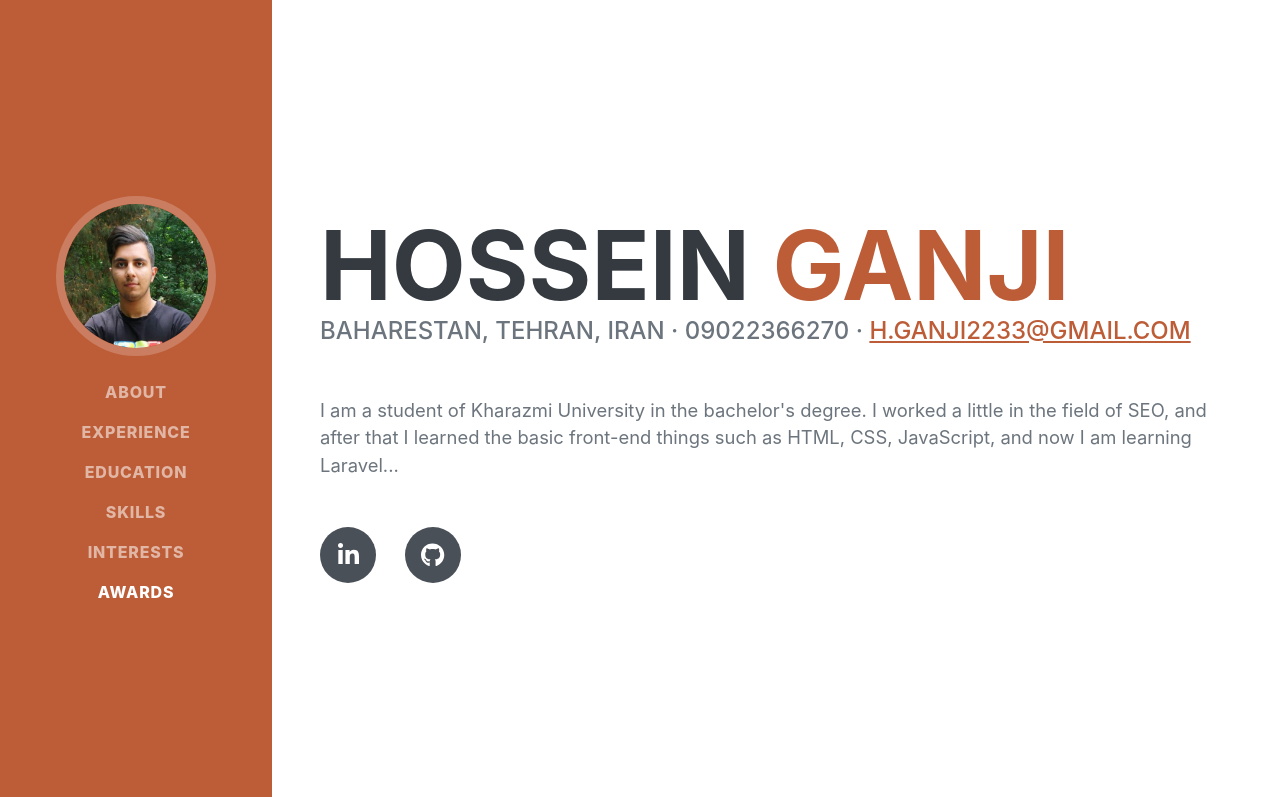
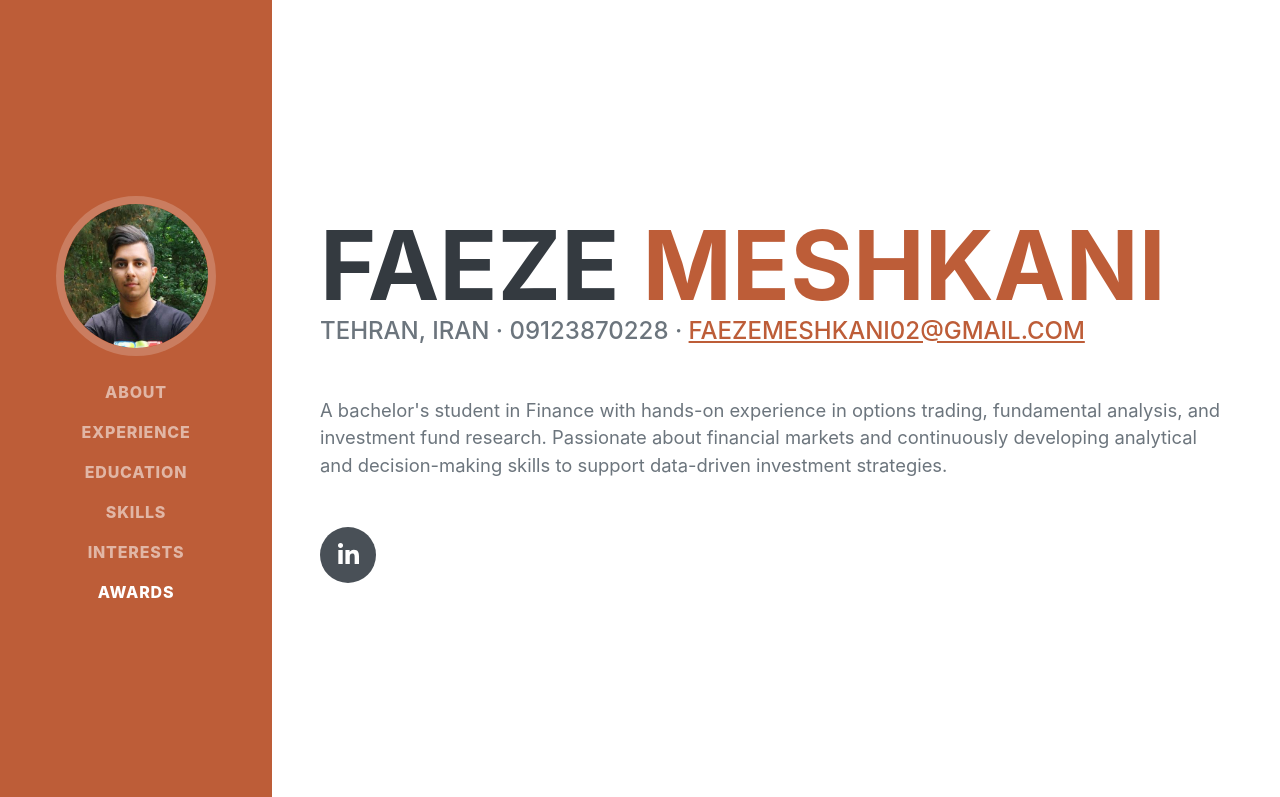
Before and after one commit to faezemeshkani/faezemeshkani.github.io, a website: page index.html in a window 1280 px wide. Shown: the top 797 px of the page. Drawn offline with nearby package versions, Linux system fonts and the light colour scheme; a web font is replaced by a local one.

Commit message:
Update index.html

```diff
--- a/index.html
+++ b/index.html
@@ -5,7 +5,7 @@
         <meta name="viewport" content="width=device-width, initial-scale=1, shrink-to-fit=no" />
         <meta name="description" content="" />
         <meta name="author" content="" />
-        <title>Hossein's Resume</title>
+        <title>Faeze's Resume</title>
         <link rel="icon" type="image/x-icon" href="assets/img/favicon.ico" />
         <!-- Font Awesome icons (free version)-->
         <script src="https://use.fontawesome.com/releases/v6.3.0/js/all.js" crossorigin="anonymous"></script>
@@ -19,7 +19,7 @@
         <!-- Navigation-->
         <nav class="navbar navbar-expand-lg navbar-dark bg-primary fixed-top" id="sideNav">
             <a class="navbar-brand js-scroll-trigger" href="#page-top">
-                <span class="d-block d-lg-none">Hossein Ganji</span>
+                <span class="d-block d-lg-none">Faeze Meshkani</span>
                 <span class="d-none d-lg-block"><img class="img-fluid img-profile rounded-circle mx-auto mb-2" src="dist/profile.jpg" alt="..." /></span>
             </a>
             <button class="navbar-toggler" type="button" data-bs-toggle="collapse" data-bs-target="#navbarResponsive" aria-controls="navbarResponsive" aria-expanded="false" aria-label="Toggle navigation"><span class="navbar-toggler-icon"></span></button>
@@ -40,18 +40,19 @@
             <section class="resume-section" id="about">
                 <div class="resume-section-content">
                     <h1 class="mb-0">
-                        Hossein
-                        <span class="text-primary">Ganji</span>
+                        Faeze
+                        <span class="text-primary">Meshkani</span>
                     </h1>
                     <div class="subheading mb-5">
-                        Baharestan, Tehran, Iran · 09022366270 ·
-                        <a href="mailto:h.ganji2233@gmail.com">h.ganji2233@gmail.com</a>
+                        Tehran, Iran · 09123870228 ·
+                        <a href="mailto:h.ganji2233@gmail.com">faezemeshkani02@gmail.com</a>
                     </div>
                     <p class="lead mb-5">
-                    I am a student of Kharazmi University in the bachelor's degree. I worked a little in the field of SEO, and after that I learned the basic front-end things such as HTML, CSS, JavaScript, and now I am learning Laravel...</p>
+                    A bachelor's student in Finance with hands-on experience in options trading, fundamental analysis, and investment fund research. Passionate about financial markets and continuously developing analytical and decision-making skills to support data-driven investment strategies.
+                    </p>
                     <div class="social-icons">
-                        <a class="social-icon" href="https://www.linkedin.com/in/hossein-ganji-632012227"><i class="fab fa-linkedin-in"></i></a>
-                        <a class="social-icon" href="https://github.com/hoss-gan"><i class="fab fa-github"></i></a>
+                        <a class="social-icon" href="https://www.linkedin.com/in/faezemeshkani"><i class="fab fa-linkedin-in"></i></a>
+                        <!-- <a class="social-icon" href="https://github.com/hoss-gan"><i class="fab fa-github"></i></a> -->
                         <!-- <a class="social-icon" href="#!"><i class="fab fa-twitter"></i></a>
                         <a class="social-icon" href="#!"><i class="fab fa-facebook-f"></i></a> -->
                     </div>
```
